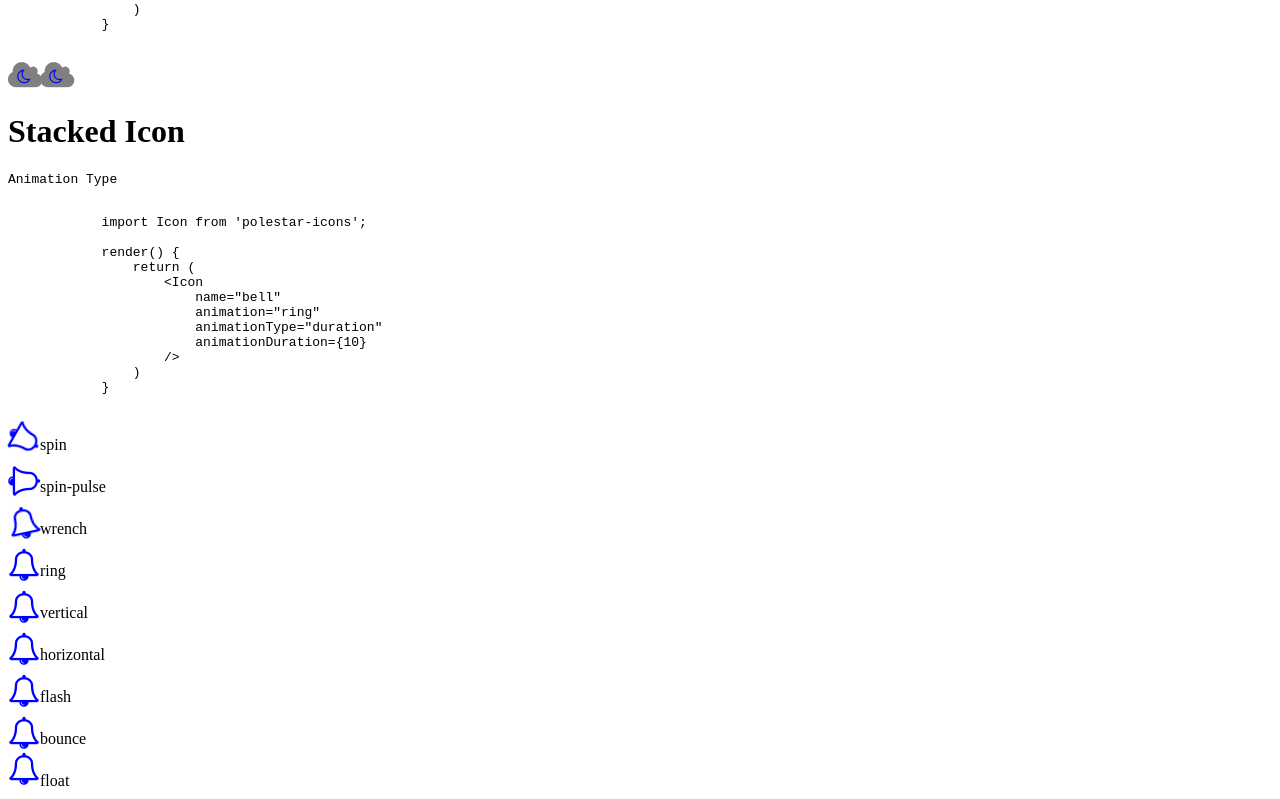
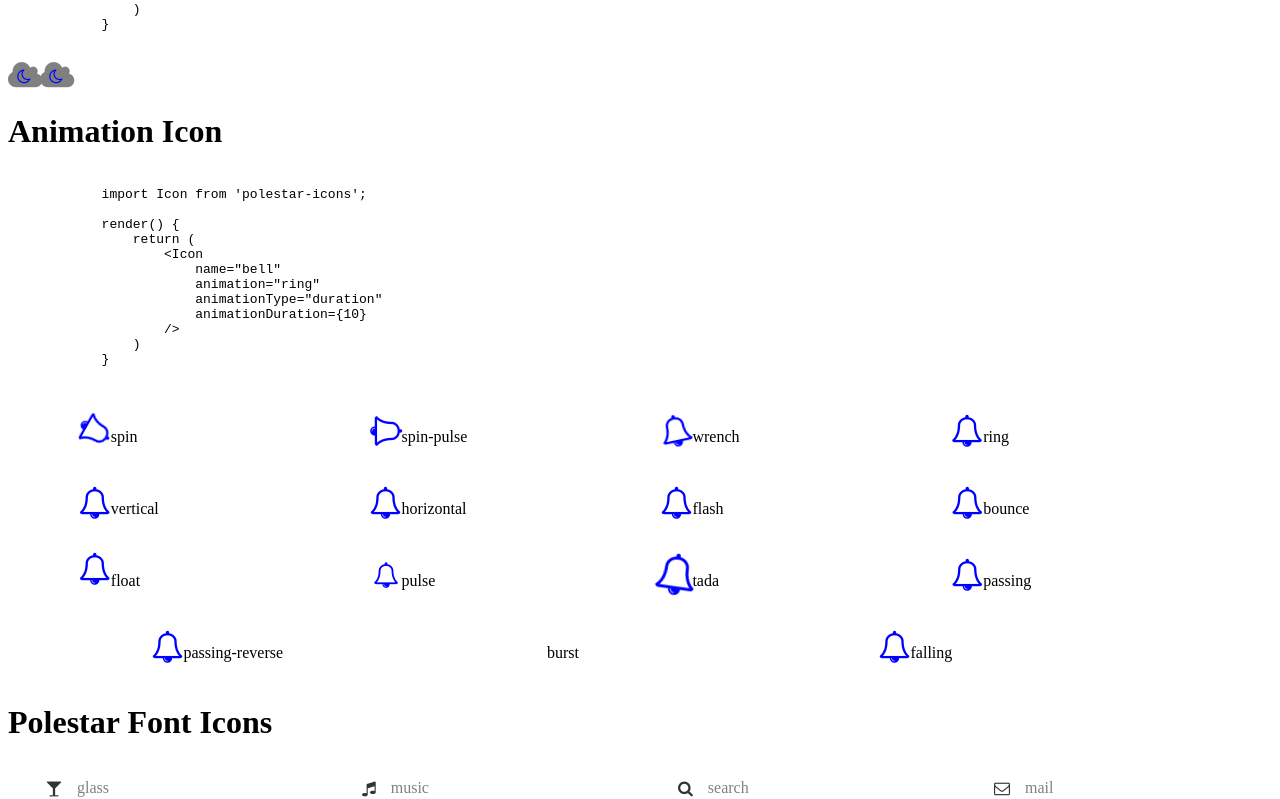
Before and after one commit to nkiateam/polestar-icons, a React app: page / in a window 1280 px wide. Shown: the part 533-1332 px from the top of the page. Built offline with nearby package versions, Linux system fonts and the light colour scheme; the HTML template or start-up script is replaced by a standard one.

Commit message:
데모 페이지 수정

```diff
--- a/src/Example/Example.js
+++ b/src/Example/Example.js
@@ -86,7 +86,7 @@ class Example extends React.Component {
         `;
         const icons = animations.map((animation) => {
             return (
-                <div key={animation} style={{ margin: '10px 0px' }}>
+                <div key={animation} style={{ minWidth: '250px', margin: '20px 0px' }}>
                     <Icon
                         name="bell"
                         color="blue"
@@ -99,10 +99,11 @@ class Example extends React.Component {
         });
         return (
             <div>
-                <h1>Stacked Icon</h1>
-                <pre>Animation Type</pre>
+                <h1>Animation Icon</h1>
                 <pre>{usage}</pre>
-                {icons}
+                <div style={{ display: 'flex', justifyContent: 'space-evenly', flexWrap: 'wrap', margin: '10px 30px' }}>
+                    {icons}
+                </div>
             </div>
         )
     }
```
